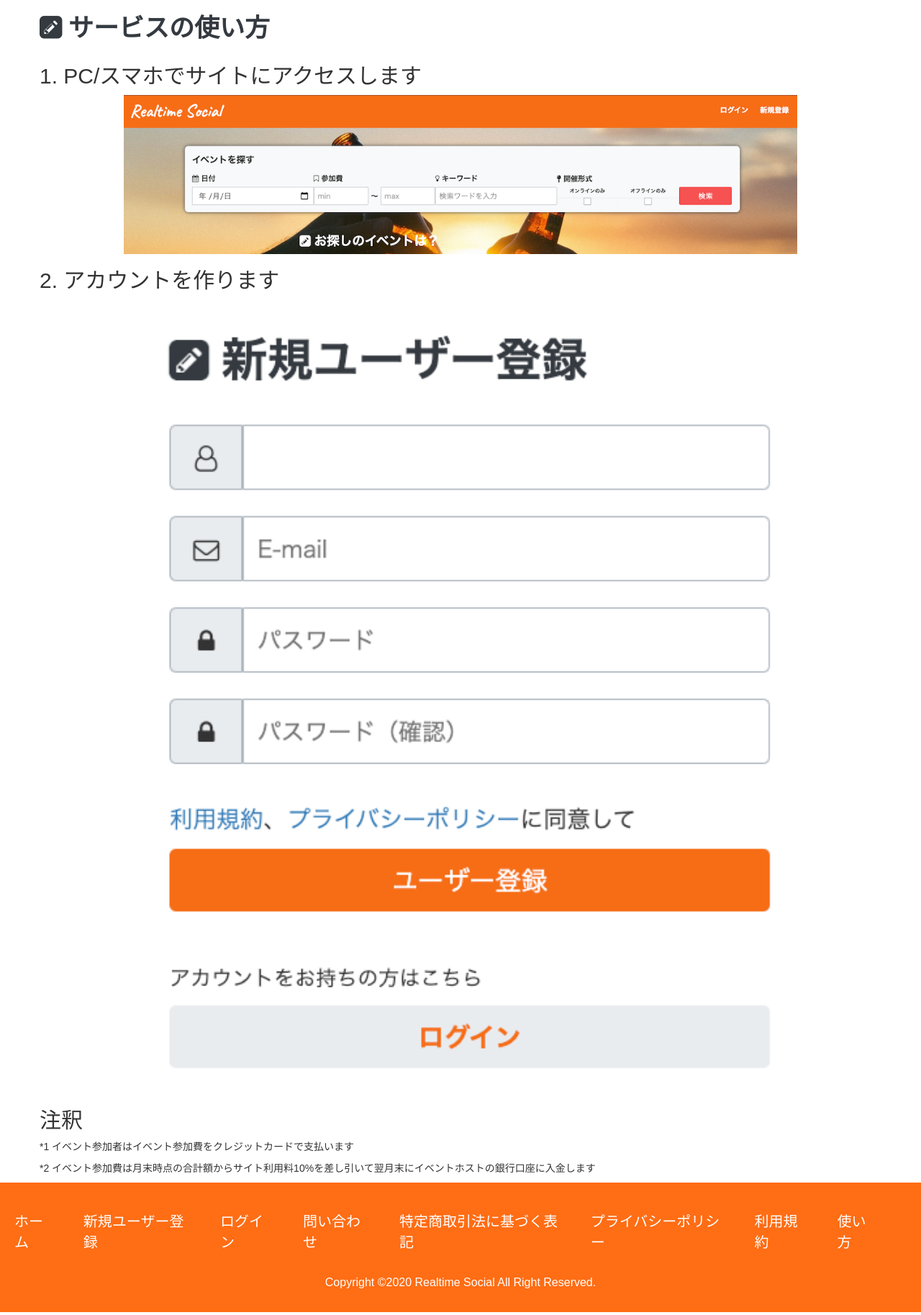
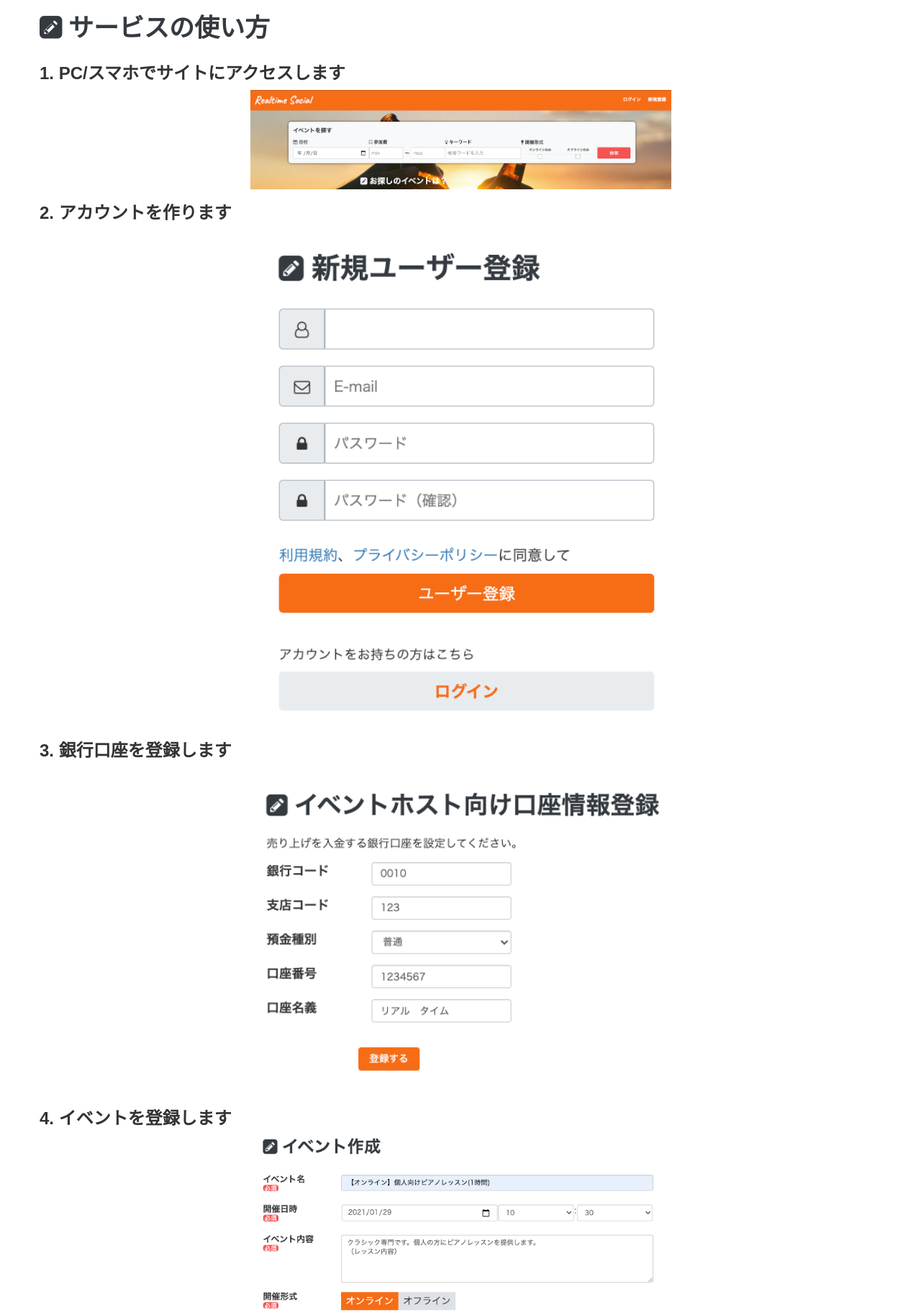
Before and after one commit to Taiji-tech/git_eventorg, a Rails app: page /howtouse in a window 1280 px wide. Shown: the part 95-1922 px from the top of the page at 72% size. Run offline with Rails 7, Linux system fonts and the light colour scheme; style sheets or scripts are compiled from the project's sources; some libraries are stand-ins or nearby versions.

Commit message:
add static-page howtouse #3

```diff
--- a/app/assets/stylesheets/static_page.scss
+++ b/app/assets/stylesheets/static_page.scss
@@ -98,11 +98,14 @@
 }
 .howtouse{
   width: 100%;
-
+  h2{
+    font-size: 2.4rem;
+    font-weight: bold;
+  }
 }
 p.img_center{
   text-align: center;
 }
 .howtouse-image{
- width: 80%;
+ width: 50%;
 }
--- a/app/views/layouts/_footer.html.erb
+++ b/app/views/layouts/_footer.html.erb
@@ -6,11 +6,11 @@
       <li><%= link_to "新規ユーザー登録", new_user_registration_path %></li>
       <li><%= link_to "ログイン", new_user_session_path %></li>
       <% end %>
+      <li><%= link_to "使い方", howtouse_path %></li>
       <li><%= link_to "問い合わせ", contact_path %></li>
       <li><%= link_to "特定商取引法に基づく表記", tokushohyo_path %></li>
       <li><%= link_to "プライバシーポリシー", privacy_path %></li>
       <li><%= link_to "利用規約", term_path %></li>
-      <li><%= link_to "使い方", howtouse_path %></li>
       <li></li>
     </ul>
   </nav>
--- a/app/views/static_page/howtouse.html.erb
+++ b/app/views/static_page/howtouse.html.erb
@@ -16,10 +16,29 @@
     <p class="img_center">
     <%= image_tag "create_account.png", class: "howtouse-image" %>
     </p>
+  </div>
+  <div class="howtouse">
+    <h2>3. 銀行口座を登録します</h2>
+    <p class="img_center">
+    <%= image_tag "register_bankaccount.png", class: "howtouse-image" %>
+    </p>
+  </div>
+  <div class="howtouse">
+    <h2>4. イベントを登録します</h2>
+    <p class="img_center">
+    <%= image_tag "create_event.png", class: "howtouse-image" %>
+    </p>
+  </div>
+  <div class="howtouse">
+    <h2>5. 当日にイベントを開催します</h2>
+    <p class="img_center">
+    <%= image_tag "event_detail.png", class: "howtouse-image" %>
+    </p>
+  </div>
   <div class="howtouse">
     <h2>注釈</h2>
-    <p>*1 イベント参加者はイベント参加費をクレジットカードで支払います</p>
-    <p>*2 イベント参加費は月末時点の合計額からサイト利用料10%を差し引いて翌月末にイベントホストの銀行口座に入金します</p>
+    <h3>*1 イベント参加者はイベント参加費をクレジットカードで支払います</h3>
+    <h3>*2 イベント参加費は月末時点の合計額からサイト利用料10%を差し引いて翌月末にイベントホストの銀行口座に入金します</h3>
   </div>
 </div>
 </div>
```
Also changed, not shown: app/assets/images/create_event.png (added), app/assets/images/event_detail.png (added), app/assets/images/register_bankaccount.png (added).
